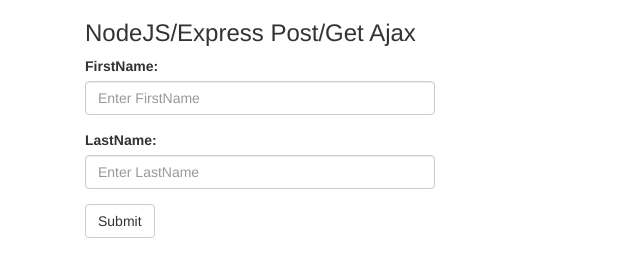
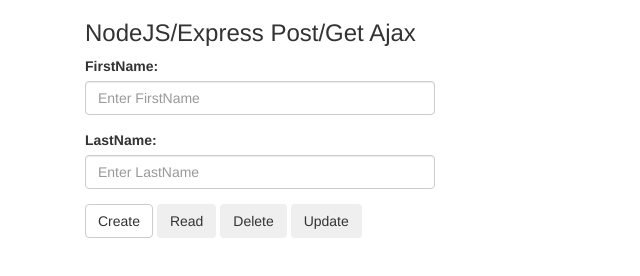
Before and after one commit to Riddhi-bacancy/CRUD-APP, a website: page views/index1.html in a window 1280 px wide. Shown: the whole page, without its empty margins (0-640 px from the left). Drawn offline with nearby package versions, Linux system fonts and the light colour scheme; files whose address does not match are found by name.

Commit message:
complted GUI for CRUD

```diff
--- a/views/index1.html
+++ b/views/index1.html
@@ -23,7 +23,13 @@
 			<label for="lastname">LastName:</label>
 			<input type="text" class="form-control" id="lastname" placeholder="Enter LastName"/>
 		  </div>
-		  <button type="submit" class="btn btn-default">Submit</button>
+		  <button type="button" class="btn btn-default" id="ins">Create</button>
+		  <button type="button" class="btn btn-default1" id="read">Read</button>
+		  <button type="button" class="btn btn-default2" id="del">Delete</button>
+		  <button type="button" class="btn btn-default3" id="udt">Update</button>
+		  <div id="display" class="form-group">
+		  	<p id="display1"> </p>
+		  </div>
 		</form>
 	</div>
 
```
